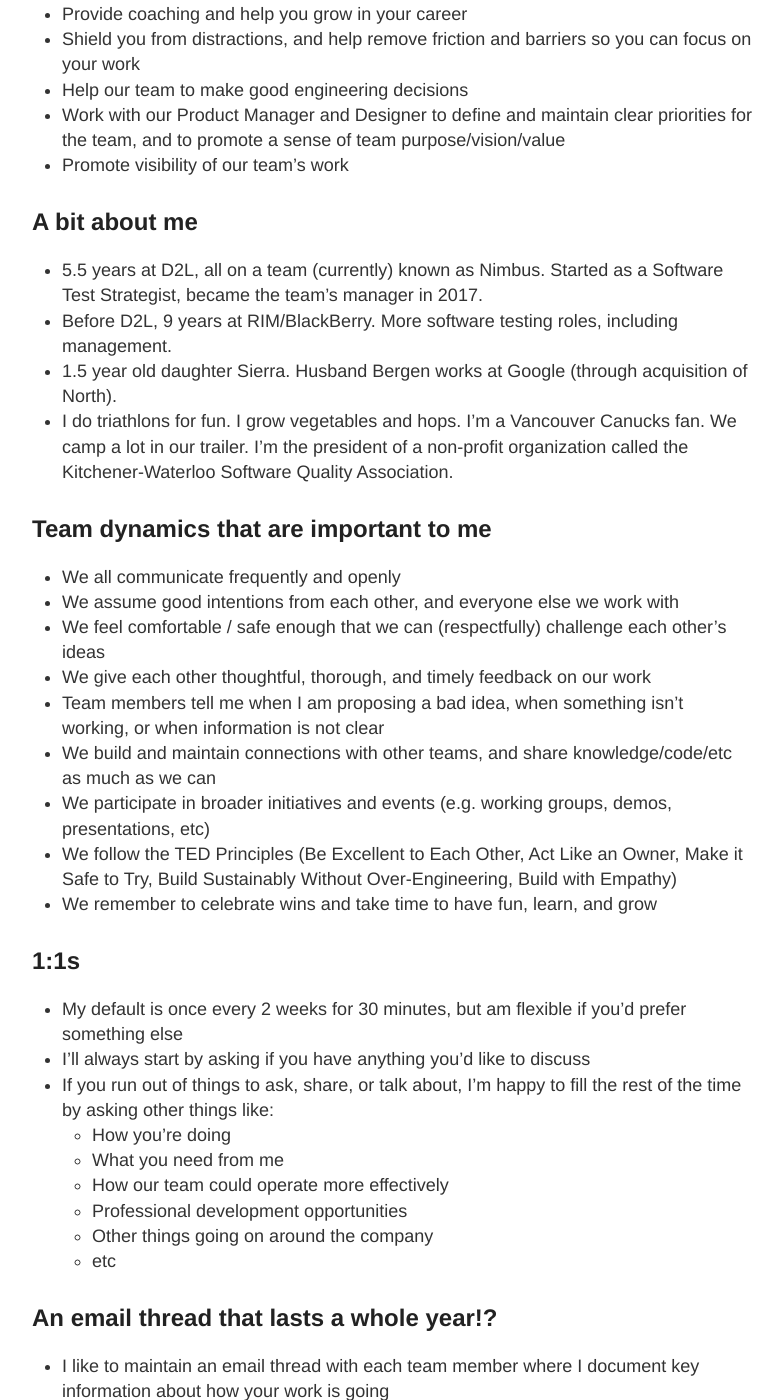
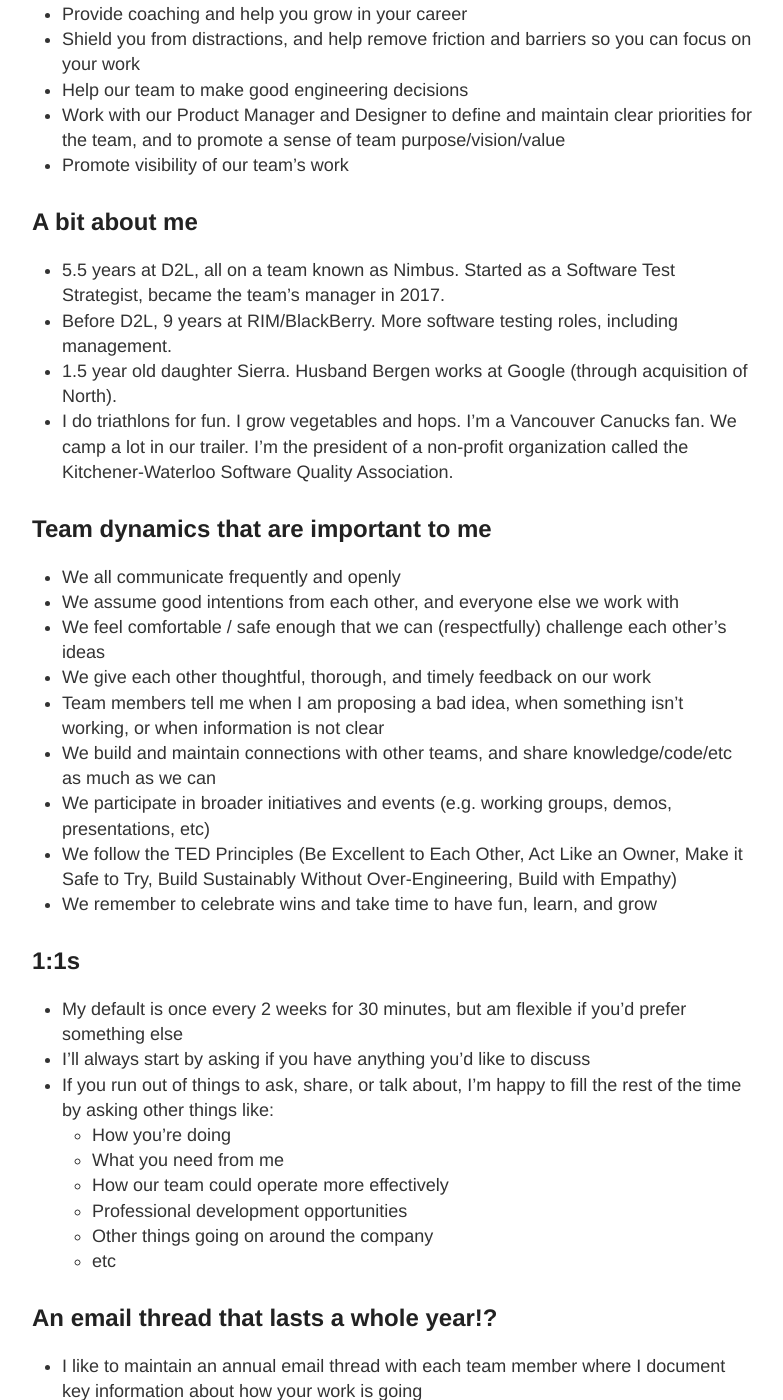
Before and after one commit to tinafletcher/tinafletcher.github.io, a Jekyll site: the page built from _posts/2020-9-3-Readme.md, in a window 1280 px wide and 1400 px high, scrolled down 604 px. Shown: the whole window, without its empty margins (248-1031 px from the left). Built offline with Jekyll 4.4.1, drawn with Linux system fonts in a browser that asks for light colours.

Commit message:
Update 2020-9-3-Readme.md

```diff
--- a/_posts/2020-9-3-Readme.md
+++ b/_posts/2020-9-3-Readme.md
@@ -17,7 +17,7 @@ I've been the manager of a few different teams in my career, but have never join
 + Promote visibility of our team’s work
 
 ## A bit about me
-+ 5.5 years at D2L, all on a team (currently) known as Nimbus. Started as a Software Test Strategist, became the team's manager in 2017.
++ 5.5 years at D2L, all on a team known as Nimbus. Started as a Software Test Strategist, became the team's manager in 2017.
 + Before D2L, 9 years at RIM/BlackBerry. More software testing roles, including management.
 + 1.5 year old daughter Sierra. Husband Bergen works at Google (through acquisition of North).
 + I do triathlons for fun. I grow vegetables and hops. I'm a Vancouver Canucks fan. We camp a lot in our trailer. I'm the president of a non-profit organization called the Kitchener-Waterloo Software Quality Association.
@@ -46,7 +46,7 @@ I've been the manager of a few different teams in my career, but have never join
   - etc
 
 ## An email thread that lasts a whole year!?
-+ I like to maintain an email thread with each team member where I document key information about how your work is going
++ I like to maintain an annual email thread with each team member where I document key information about how your work is going
 + I find this to be more useful than most other "performance management" strategies... although at certain points we may translate some content from our email thread into another form or forum in order to meet company requirements (e.g. annual OKR process)
 + Every couple of months or so, I'll send an update on this thread and include my thoughts about themes from our recent 1:1's, significant chunks of work you've completed, challenges you've faced, goals you're working towards, etc
 + You are welcome to reply on the thread any time as well, particularly to add things I've missed or to correct anything I've written that's not entirely accurate
```
